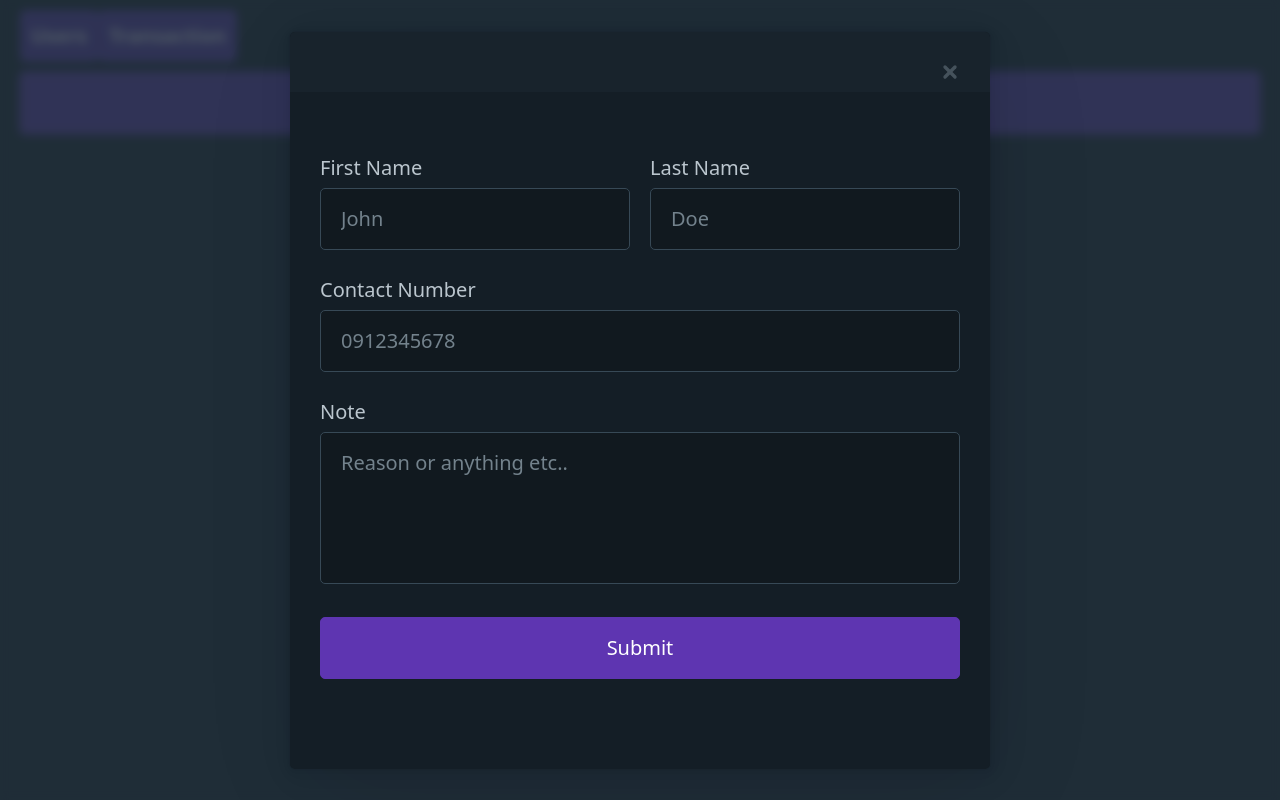
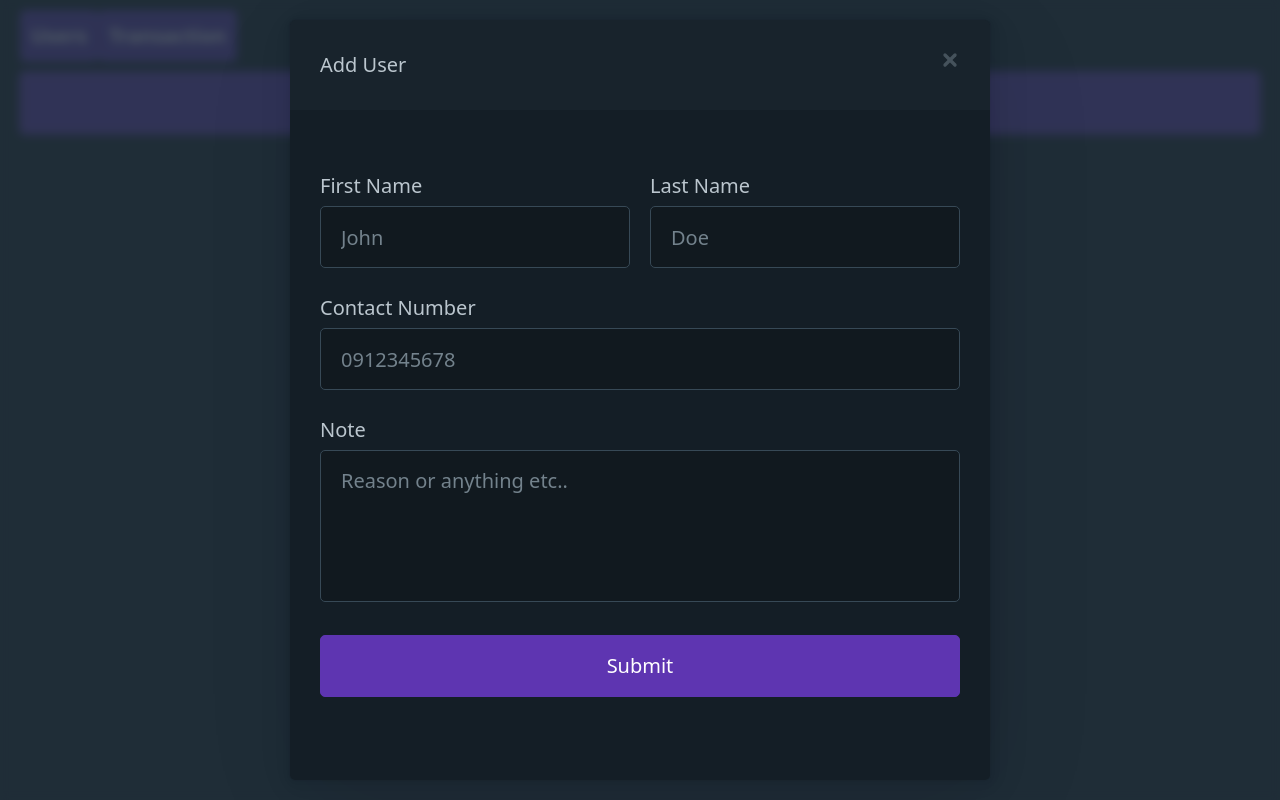
Before and after one commit to jaotors/rent-app, a Next.js app: page / in a window 1280 px wide. Both pictures are taken after a click on the button "Add User". Built offline with nearby package versions, Linux system fonts and the light colour scheme.

Commit message:
Adds title in Modal component

```diff
--- a/src/components/Modal/Modal.tsx
+++ b/src/components/Modal/Modal.tsx
@@ -3,14 +3,16 @@ import { MouseEventHandler, ReactNode } from 'react'
 type ModalProps = {
   isOpen: boolean
   children: ReactNode
+  title?: string
   onClose: MouseEventHandler
 }
 
-const Modal = ({ children, isOpen, onClose }: ModalProps) => {
+const Modal = ({ title, isOpen, onClose, children }: ModalProps) => {
   return (
     <dialog open={isOpen}>
       <article>
         <header>
+          {title}
           <a
             href='#close'
             aria-label='Close'
--- a/src/pages/index.tsx
+++ b/src/pages/index.tsx
@@ -51,6 +51,7 @@ export default function Home() {
           onClose={() => {
             handleUserModal(false)
           }}
+          title='Add User'
         >
           <UserForm onSubmit={handleSubmit} />
         </Modal>
```
